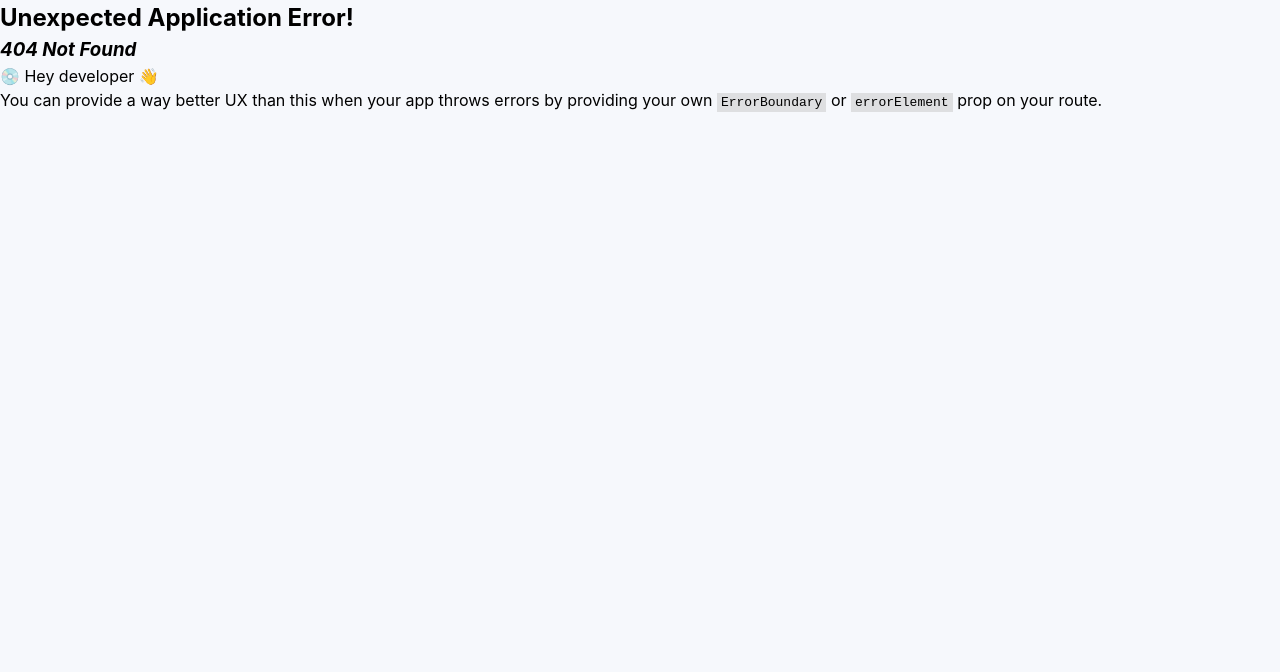
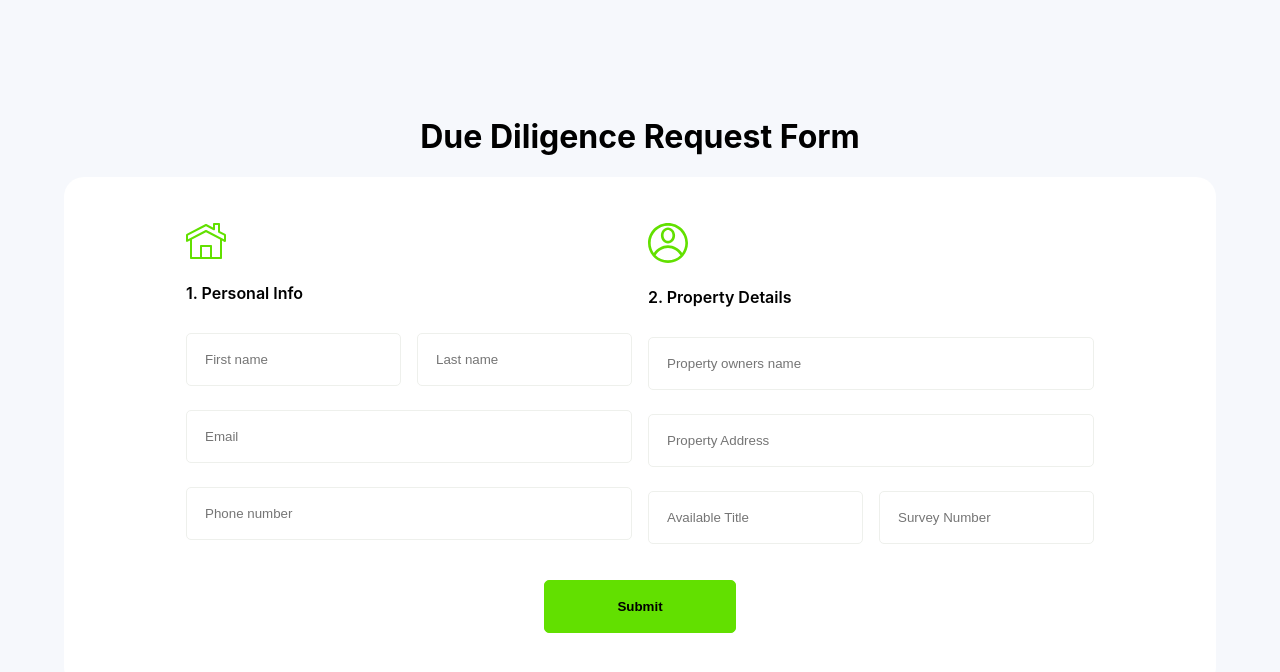
Before and after one commit to Safehouse-Inc/safehouse-fe, a React (Vite) app: page /request_form in a window 1280 px wide. Before the commit this address had no page. Shown: the top 672 px of the page. Built offline with nearby package versions, Linux system fonts and the light colour scheme.

Commit message:
build ddaas form

```diff
--- a/src/App.jsx
+++ b/src/App.jsx
@@ -3,6 +3,7 @@ import { createBrowserRouter, RouterProvider } from "react-router-dom";
 import { DDAASHomePage } from "./components/pages/DDAASHomePage";
 import { DDAASRequestSummaryPage } from "./components/pages/DDAASRequestSummaryPage.jsx";
 import { DDAASSentPage } from "./components/pages/DDAASSentPage";
+import { DDAASRequestForm } from "./components/pages/DDAASRequestForm";
 
 const router = createBrowserRouter([
   {
@@ -17,6 +18,10 @@ const router = createBrowserRouter([
     path: "/reference_code",
     element: <DDAASSentPage />,
   },
+  {
+    path: "/request_form",
+    element: <DDAASRequestForm />,
+  },
 ]);
 
 function App() {
--- a/src/components/atoms/Flex/index.jsx
+++ b/src/components/atoms/Flex/index.jsx
@@ -18,6 +18,7 @@ export const Flex = styled.div`
   justify-content: ${(props) => props.justifyContent};
   align-items: ${(props) => props.alignItems};
   flex-direction: ${(props) => props.direction};
+  gap: ${(props) => props.gap};
 
   ${styles}
 `;
--- /dev/null
+++ b/src/components/atoms/Input/index.jsx
@@ -0,0 +1,22 @@
+import React from "react";
+import styled from "styled-components";
+
+const StyledInput = styled.input`
+  padding: 18px;
+  border-radius: 5px;
+  background-color: transparent;
+  border: 1px solid #eef0ec;
+  width: 100%;
+  margin: 12px 0;
+  color: #000000;
+
+  &:hover,
+  &:focus {
+    border: 1px solid #62e000;
+    outline: 0;
+  }
+`;
+
+export const Input = ({ type = "text", placeholder }) => {
+  return <StyledInput type={type} placeholder={placeholder} />;
+};
--- /dev/null
+++ b/src/components/pages/DDAASRequestForm/index.jsx
@@ -0,0 +1,65 @@
+import React from "react";
+import { DDAASRequestTemplate } from "../../templates/DDAASRequestTemplate";
+import { Text } from "../../atoms/Text";
+import { Flex, Section } from "../../atoms/Flex";
+import { Input } from "../../atoms/Input";
+import homeIcon from "../../../assets/svgs/home_icon.svg";
+import profileIcon from "../../../assets/svgs/profile_icon.svg";
+import styled from "styled-components";
+import { Button } from "../../atoms/Button";
+
+const Icons = styled.img`
+  width: 40px;
+  margin: 16px 0;
+`;
+
+export const DDAASRequestForm = () => {
+  return (
+    <DDAASRequestTemplate title="Due Diligence Request Form">
+      <Section>
+        <Flex width="100%" gap="16px">
+          <Section width="50%">
+            <Icons src={homeIcon} alt="home icon" />
+            <Text type="p" fontWeight="600" margin="0 0 16px 0">
+              1. Personal Info
+            </Text>
+            <Flex gap="16px">
+              <Input placeholder="First name" />
+              <Input placeholder="Last name" />
+            </Flex>
+            <Flex gap="16px">
+              <Input type="email" placeholder="Email" />
+            </Flex>
+            <Flex gap="16px">
+              <Input type="tel" placeholder="Phone number" />
+            </Flex>
+          </Section>
+          <Section width="50%">
+            <Icons src={profileIcon} alt="property details" />
+            <Text type="p" fontWeight="600" margin="0 0 16px 0">
+              2. Property Details
+            </Text>
+            <Flex gap="16px">
+              <Input placeholder="Property owners name" />
+            </Flex>
+            <Flex gap="16px">
+              <Input placeholder="Property Address" />
+            </Flex>
+            <Flex gap="16px">
+              <Input placeholder="Available Title" />
+              <Input placeholder="Survey Number" />
+            </Flex>
+          </Section>
+        </Flex>
+        <Flex justifyContent="center" margin="24px 0">
+          <Button
+            text="Submit"
+            borderColor="#62e000"
+            padding="18px 72px"
+            fontWeight="600"
+          />
+        </Flex>
+      </Section>
+    </DDAASRequestTemplate>
+  );
+};
```
Also changed, not shown: src/assets/svgs/home_icon.svg (added), src/assets/svgs/profile_icon.svg (added).
